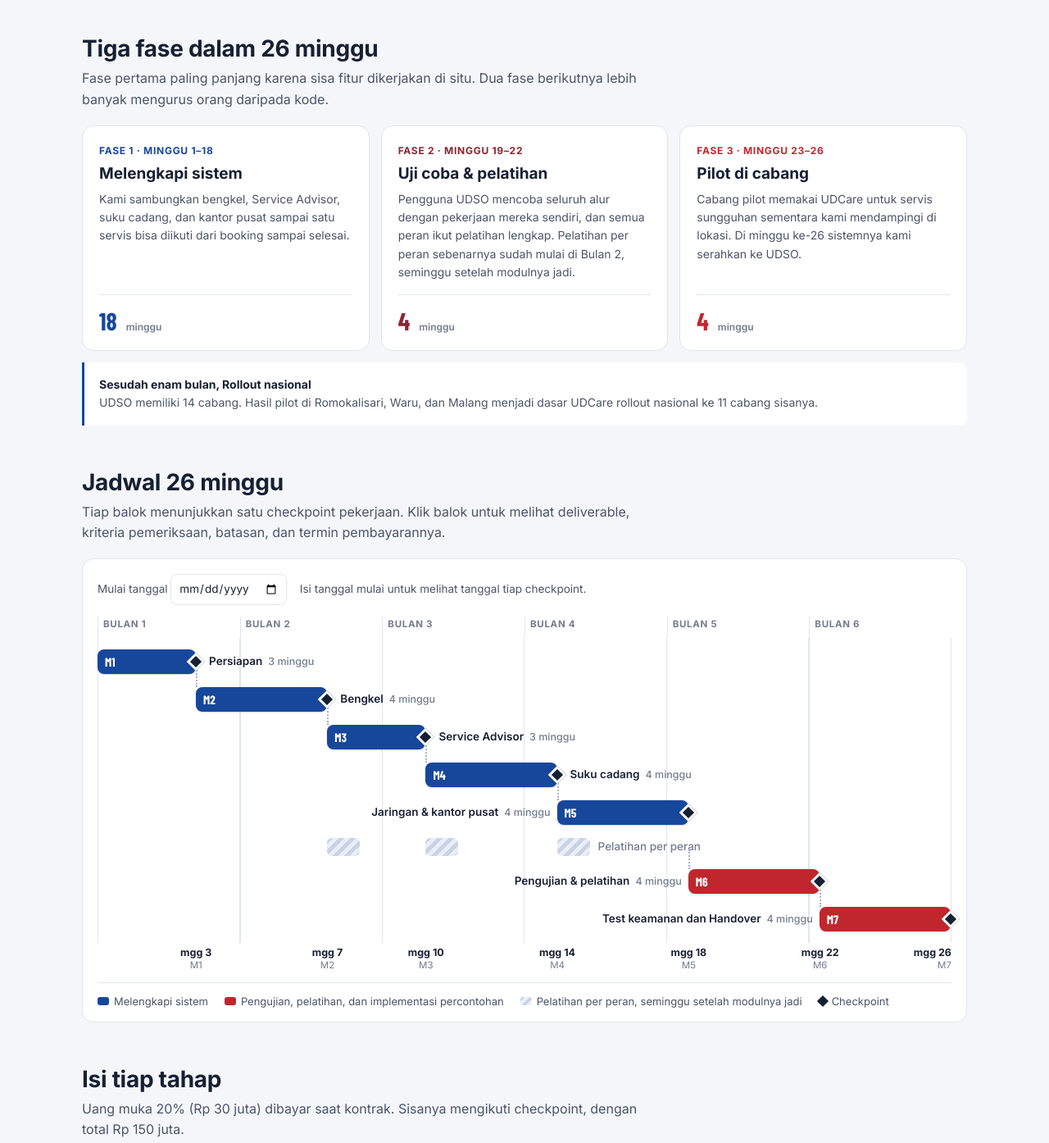
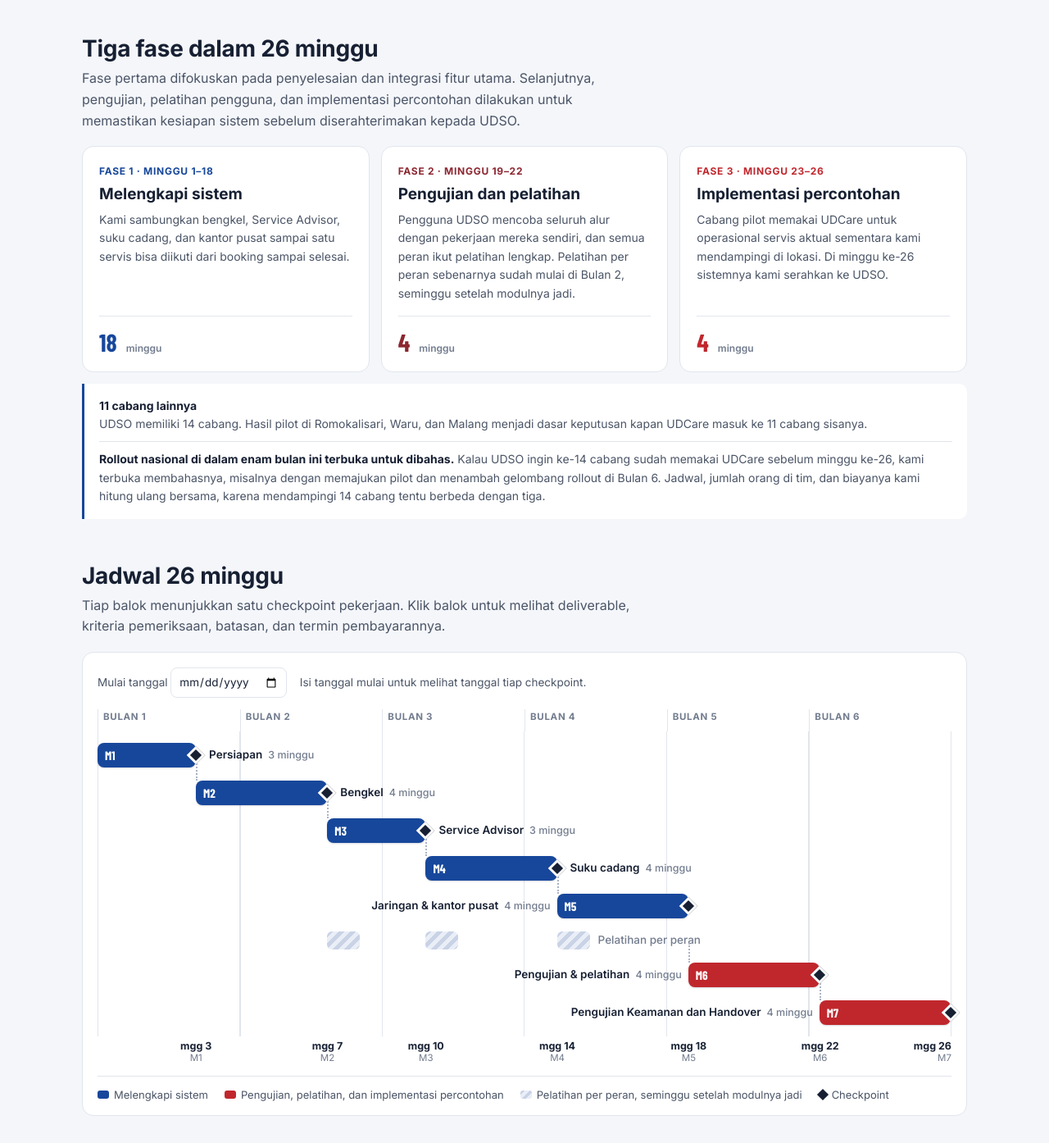
Before and after one commit to CheeseBurrrrger/UDCareMilestone, a plain HTML site: page index.html in a window 1280 px wide. Shown: the part 723-2117 px from the top of the page at 82% size. Drawn offline with nearby package versions, Linux system fonts and the light colour scheme.

Commit message:
mentioning that we're open to discuss for national wide adaption

```diff
--- a/index.html
+++ b/index.html
@@ -58,6 +58,7 @@ h2{font-size:clamp(22px,2.6vw,28px);line-height:1.25;letter-spacing:-.01em}
 .phase.pilot .tag,.phase.pilot .weeks{color:var(--red)}
 .future{margin-top:14px;padding:16px 18px;border-left:3px solid var(--blue);background:#fff;border-radius:0 10px 10px 0;color:var(--ink2);font-size:14px}
 .future b{color:var(--ink)}
+.future .open{display:block;margin-top:10px;padding-top:10px;border-top:1px solid var(--line)}
 @media (max-width:760px){.roadmap{grid-template-columns:1fr;gap:8px}.phase{padding:13px 16px;display:grid;grid-template-columns:1fr auto;align-items:center;column-gap:12px}.phase .tag{grid-column:1/-1}.phase h3{margin:3px 0 0;font-size:17px}.phase>p:nth-of-type(2){display:none}.phase .weeks{margin-top:0;padding-top:0;border-top:0;font-size:26px}.future{margin-top:10px}}
 
 /* gantt */
@@ -186,7 +187,7 @@ footer img{height:84px;width:auto}
 
 <section id="roadmap">
   <h2>Tiga fase dalam 26 minggu</h2>
-  <p class="sub">Fase pertama paling panjang karena sisa fitur dikerjakan di situ. Dua fase berikutnya lebih banyak mengurus orang daripada kode.</p>
+  <p class="sub">Fase pertama difokuskan pada penyelesaian dan integrasi fitur utama. Selanjutnya, pengujian, pelatihan pengguna, dan implementasi percontohan dilakukan untuk memastikan kesiapan sistem sebelum diserahterimakan kepada UDSO.</p>
   <div class="roadmap">
     <article class="phase">
       <p class="tag">Fase 1 · Minggu 1–18</p>
@@ -196,19 +197,20 @@ footer img{height:84px;width:auto}
     </article>
     <article class="phase testing">
       <p class="tag">Fase 2 · Minggu 19–22</p>
-      <h3>Uji coba & pelatihan</h3>
+      <h3>Pengujian dan pelatihan</h3>
       <p>Pengguna UDSO mencoba seluruh alur dengan pekerjaan mereka sendiri, dan semua peran ikut pelatihan lengkap. Pelatihan per peran sebenarnya sudah mulai di Bulan 2, seminggu setelah modulnya jadi.</p>
       <p class="weeks">4 <small>minggu</small></p>
     </article>
     <article class="phase pilot">
       <p class="tag">Fase 3 · Minggu 23–26</p>
-      <h3>Pilot di cabang</h3>
-      <p>Cabang pilot memakai UDCare untuk servis sungguhan sementara kami mendampingi di lokasi. Di minggu ke-26 sistemnya kami serahkan ke UDSO.</p>
+      <h3>Implementasi percontohan</h3>
+      <p>Cabang pilot memakai UDCare untuk operasional servis aktual sementara kami mendampingi di lokasi. Di minggu ke-26 sistemnya kami serahkan ke UDSO.</p>
       <p class="weeks">4 <small>minggu</small></p>
     </article>
   </div>
-  <div class="future"><b>Sesudah enam bulan, Rollout nasional</b><br>
-    UDSO memiliki 14 cabang. Hasil pilot di Romokalisari, Waru, dan Malang menjadi dasar UDCare rollout nasional ke 11 cabang sisanya.</div>
+  <div class="future"><b>11 cabang lainnya</b><br>
+    UDSO memiliki 14 cabang. Hasil pilot di Romokalisari, Waru, dan Malang menjadi dasar keputusan kapan UDCare masuk ke 11 cabang sisanya.
+    <span class="open"><b>Rollout nasional di dalam enam bulan ini terbuka untuk dibahas.</b> Kalau UDSO ingin ke-14 cabang sudah memakai UDCare sebelum minggu ke-26, kami terbuka membahasnya, misalnya dengan memajukan pilot dan menambah gelombang rollout di Bulan 6. Jadwal, jumlah orang di tim, dan biayanya kami hitung ulang bersama, karena mendampingi 14 cabang tentu berbeda dengan tiga.</span></div>
 </section>
 
 <section id="jadwal">
@@ -243,7 +245,7 @@ footer img{height:84px;width:auto}
   <div class="steps">
     <div class="step"><p class="cond">1</p><p>Kami tunjukkan hasilnya di rapat manajemen.</p></div>
     <div class="step"><p class="cond">2</p><p>Pengguna UDSO mencobanya sendiri selama lima hari kerja, memakai pekerjaan sehari-hari mereka.</p></div>
-    <div class="step"><p class="cond">3</p><p>Masalah berat harus beres dulu. Masalah kecil kami catat dan bereskan di tahap berikutnya.</p></div>
+    <div class="step"><p class="cond">3</p><p>Masalah kritis harus beres dulu. Masalah kecil kami catat dan bereskan di tahap berikutnya.</p></div>
     <div class="step"><p class="cond">4</p><p>Berita Acara ditandatangani, baru termin ditagihkan.</p></div>
   </div>
 </section>
@@ -252,7 +254,7 @@ footer img{height:84px;width:auto}
   <h2>Batas pekerjaan</h2>
   <div class="limits">
     <div><b>Daftar pekerjaan</b><span>Dikunci di minggu ke-3, setelah disepakati bersama UDSO.</span></div>
-    <div><b>Lokasi</b><span>Cabang Romokalisari, Waru, dan Malang. Bila pilot dimulai dari dua cabang, Waru dan Malang lebih dulu.</span></div>
+    <div><b>Lokasi</b><span>Cabang Romokalisari, Waru, dan Malang. Bila pilot dimulai dari dua cabang, Waru dan Malang lebih dulu. Rollout ke seluruh 14 cabang di dalam enam bulan ini juga bisa dibahas.</span></div>
     <div><b>Waktu</b><span>26 minggu. Kalau ada tahap yang molor, fitur pelengkap yang digeser lebih dulu, supaya pengujian, pelatihan, dan implementasi percontohan tetap berjalan sesuai jadwal.</span></div>
     <div><b>Permintaan tambahan</b><span>Kami hitung dulu tambahan waktu dan biayanya, lalu manajemen yang memutuskan lanjut atau ditunda.</span></div>
   </div>
@@ -284,17 +286,17 @@ const MS=[
   c:["Suku cadang yang terpakai langsung mengurangi stok.","Stok kosong memunculkan pilihan: kirim dari bengkel lain, atau pesan baru.","Stok yang menipis memberi peringatan."],
   x:"Katalog dan harga resmi diisi manual sampai UDSO membuka akses ke sumber datanya."},
  {id:"M5",a:15,b:18,name:"Jaringan & kantor pusat",pct:10,rp:"15",
-  d:"Permintaan servis diarahkan ke bengkel yang paling siap, dilihat dari antrean, teknisi, dan stoknya. Kantor pusat punya satu layar untuk membandingkan kinerja bengkel.",
+  d:"Permintaan servis diarahkan ke bengkel yang paling siap, dilihat dari antrean, teknisi, dan stoknya. Kantor pusat dapat memantau dan membandingkan kinerja setiap bengkel melalui satu dashboard terpusat. Informasi mengenai durasi servis dan penilaian pelanggan membantu manajemen mengevaluasi performa cabang serta mengidentifikasi area yang memerlukan perbaikan.",
   c:["Bengkel terdekat sedang penuh, lalu permintaan pindah ke bengkel berikutnya yang siap.","Kantor pusat melihat lama servis dan nilai dari pelanggan untuk tiap bengkel."],
   x:"Fitur perkiraan kebutuhan servis dan suku cadang tidak masuk enam bulan ini."},
  {id:"M6",a:19,b:22,name:"Pengujian & pelatihan",pct:10,rp:"15",t:1,
   d:"Pengguna UDSO menguji alur sistem dengan skenario pekerjaan sehari-hari. Admin bengkel, Service Advisor, petugas suku cadang, dan staf kantor pusat mengikuti pelatihan sesuai perannya, masing-masing dilengkapi panduan tertulis.",
-  c:["Semua alur utama lolos uji coba tanpa masalah berat.","Setiap peran sudah ikut pelatihan."],
+  c:["Semua alur utama lolos uji coba tanpa Masalah kritis.","Setiap peran sudah ikut pelatihan."],
   x:"Masalah kecil yang ditemukan pada tahap ini dicatat untuk ditangani selama implementasi percontohan."},
- {id:"M7",a:23,b:26,name:"Test keamanan dan Handover",pct:10,rp:"15",t:1,
-  d:"UDCare digunakan dalam kegiatan servis nyata di cabang Romokalisari, Waru, dan Malang selama minimal dua minggu. Tim memberikan pendampingan di lokasi, menangani masalah yang muncul, lalu menyerahkan sistem, dokumentasi, dan akses kepada UDSO.",
-  c:["Setiap cabang pilot menggunakan UDCare untuk kegiatan servis nyata selama minimal dua minggu.","Dokumentasi dan akses sistem telah diserahkan kepada UDSO."],
-  x:"Perluasan ke 11 cabang lainnya dan pendampingan setelah minggu ke-26 dibahas sebagai tahap lanjutan."}
+ {id:"M7",a:23,b:26,name:"Pengujian Keamanan dan Handover",pct:10,rp:"15",t:1,
+  d:"Sebelum dan selama implementasi percontohan, tim melakukan pengujian keamanan untuk memastikan akses pengguna, pengelolaan data, dan fungsi sistem berjalan sesuai hak akses masing-masing peran. UDCare juga digunakan dalam kegiatan servis nyata di cabang Romokalisari, Waru, dan Malang selama minimal dua minggu. Tim memberikan pendampingan di lokasi, menangani masalah yang muncul, lalu menyerahkan sistem, dokumentasi, dan akses kepada UDSO.",
+  c:["Pengujian keamanan terhadap mekanisme autentikasi dan hak akses pengguna telah dilakukan, dan temuan kritis telah ditangani.","Setiap cabang pilot menggunakan UDCare untuk kegiatan servis nyata selama minimal dua minggu.","Dokumentasi dan akses sistem telah diserahkan kepada UDSO.","1. Laporan hasil pilot, termasuk lama servis, masalah yang muncul, dan kesiapan setiap cabang, diserahkan kepada UDSO sebagai bahan keputusan rollout ke cabang lain."],
+  x:"Tiga cabang adalah cakupan pilot awal. Kalau UDSO ingin rollout nasional selesai sebelum minggu ke-26, tahap ini bisa kami perluas; jadwal, tim, dan biayanya kami hitung ulang bersama."}
 ];
 const TRAIN=[[8,"admin bengkel"],[11,"Service Advisor"],[15,"petugas suku cadang"]];
 const W=26,$=s=>document.querySelector(s),pc=n=>(n/W*100)+"%";
```
